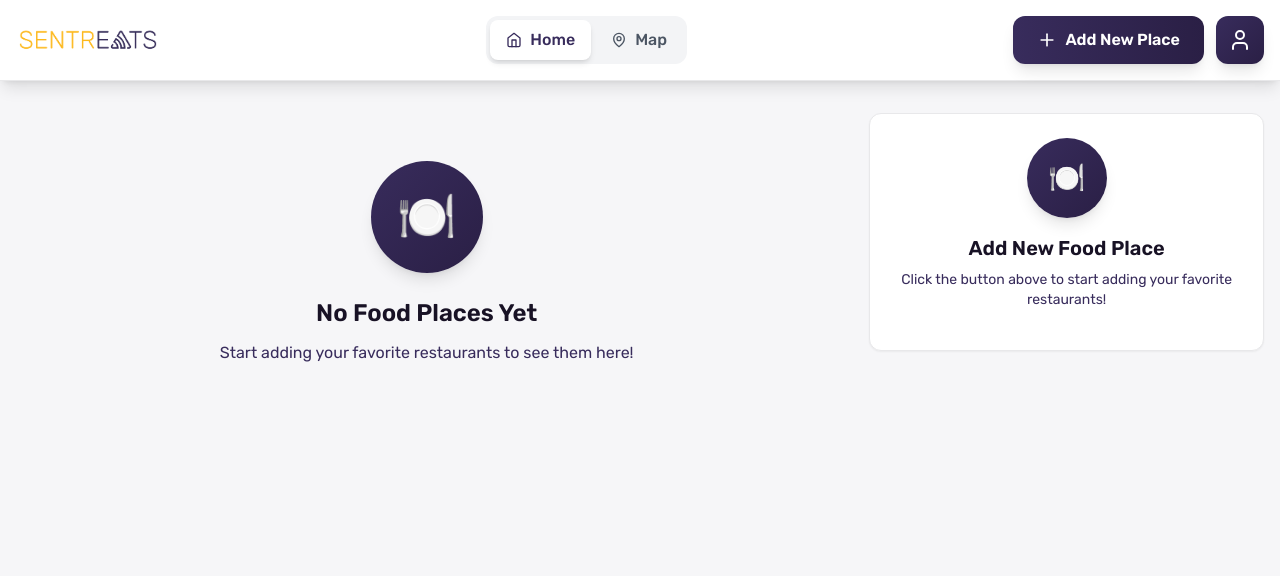
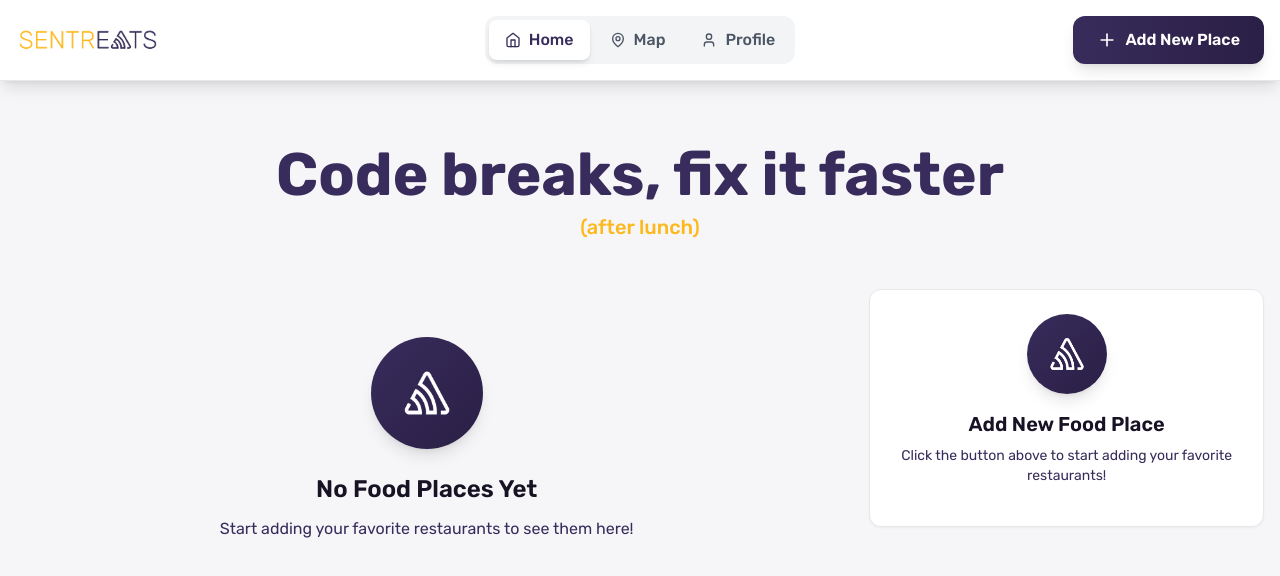
Before and after one commit to rawspinach155/SentrEats, a React (Vite) app: page / in a window 1280 px wide. Shown: the top 576 px of the page. Built offline with nearby package versions, Linux system fonts and the light colour scheme.

Commit message:
format updates, animation

```diff
--- a/src/App.jsx
+++ b/src/App.jsx
@@ -9,7 +9,6 @@
   const [foodPlaces, setFoodPlaces] = useState([])
   const [showForm, setShowForm] = useState(false)
   const [activeTab, setActiveTab] = useState('home')
-  const [showProfile, setShowProfile] = useState(false)
 
   const addFoodPlace = (newPlace) => {
     setFoodPlaces([...foodPlaces, { ...newPlace, id: Date.now() }])
@@ -22,16 +21,19 @@
 
   const handleTabChange = (tab) => {
     setActiveTab(tab)
-    setShowProfile(false)
-  }
-
-  const handleProfileClick = () => {
-    setShowProfile(!showProfile)
   }
 
   const renderMainContent = () => {
     if (activeTab === 'map') {
       return <Map />
+    }
+
+    if (activeTab === 'profile') {
+      return <Profile
+        foodPlaces={foodPlaces}
+        onDelete={deleteFoodPlace}
+        onAddNew={() => setShowForm(true)}
+      />
     }
 
     return (
@@ -43,10 +45,6 @@
   }
 
   const renderSideContent = () => {
-    if (showProfile) {
-      return <Profile />
-    }
-
     if (activeTab === 'home') {
       return (
         <FoodPlaceForm
@@ -66,15 +64,29 @@
         onAddNew={() => setShowForm(true)}
         activeTab={activeTab}
         onTabChange={handleTabChange}
-        onProfileClick={handleProfileClick}
       />
 
       {activeTab === 'map' ? (
         <div className="w-full">
           {renderMainContent()}
         </div>
+      ) : activeTab === 'profile' ? (
+        <div className="container mx-auto px-4 py-8">
+          <div className="lg:col-span-3">
+            {renderMainContent()}
+          </div>
+        </div>
       ) : (
         <div className="container mx-auto px-4 py-8">
+          {/* Slogan Section */}
+          <div className="text-center mb-12 pt-8">
+            <h1 className="text-6xl font-bold text-[#382c5c] mb-2 font-rubik">
+              Code <span className="inline-block origin-right animate-swing-down">breaks</span>, fix it faster
+            </h1>
+            <p className="text-xl text-[#FDB81B] font-medium font-rubik">
+              (after lunch)
+            </p>
+          </div>
 
           <div className="grid grid-cols-1 lg:grid-cols-3 gap-8">
             {/* Main Content */}
--- a/src/components/FoodPlaceForm.jsx
+++ b/src/components/FoodPlaceForm.jsx
@@ -136,7 +136,7 @@
       <div className="card text-center">
         <div className="text-[#382c5c] mb-4">
           <div className="w-20 h-20 bg-gradient-to-br from-[#382c5c] to-[#2a1f45] rounded-full flex items-center justify-center mx-auto mb-4 shadow-lg">
-            <span className="text-3xl">🍽️</span>
+            <img src="/sentry-glyph.png" alt="SentrEats Logo" className="w-12 h-12" />
           </div>
           <h3 className="text-xl font-semibold text-[#181225] mb-2 font-rubik">Add New Food Place</h3>
           <p className="text-sm text-[#382c5c]">Click the button above to start adding your favorite restaurants!</p>
--- a/src/components/FoodPlaceList.jsx
+++ b/src/components/FoodPlaceList.jsx
@@ -6,7 +6,7 @@
     return (
       <div className="text-center py-12">
         <div className="w-28 h-28 bg-gradient-to-br from-[#382c5c] to-[#2a1f45] rounded-full flex items-center justify-center mx-auto mb-6 shadow-lg">
-          <span className="text-5xl">🍽️</span>
+          <img src="/sentry-glyph.png" alt="SentrEats Logo" className="w-16 h-16" />
         </div>
         <h3 className="text-2xl font-semibold text-[#181225] mb-3 font-rubik">No Food Places Yet</h3>
         <p className="text-[#382c5c] font-rubik">Start adding your favorite restaurants to see them here!</p>
--- a/src/components/Header.jsx
+++ b/src/components/Header.jsx
@@ -1,16 +1,17 @@
 import React, { useState } from 'react'
 import { Plus, User, MapPin, Home } from 'lucide-react'
 
-const Header = ({ onAddNew, activeTab, onTabChange, onProfileClick }) => {
+const Header = ({ onAddNew, activeTab, onTabChange }) => {
   return (
     <header className="bg-white shadow-lg border-b border-[#e8e8ea] sticky top-0 z-50">
       <div className="container mx-auto px-4 py-4">
-        <div className="flex items-center justify-between">
+        <div className="grid grid-cols-3 items-center">
           <div className="flex items-center space-x-3">
             <img src="/logo.png" alt="SentrEats Logo" className="h-12 w-auto" />
           </div>
 
-          {/* Navigation Tabs */}
+          {/* Center: Navigation Tabs */}
+          <div className="flex items-center justify-center">
             <div className="flex items-center space-x-1 bg-gray-100 p-1 rounded-xl">
             <button
               onClick={() => onTabChange('home')}
@@ -35,9 +36,24 @@
               <MapPin className="w-4 h-4" />
               <span className="font-medium">Map</span>
             </button>
+
+            <button
+              onClick={() => onTabChange('profile')}
+              className={`flex items-center space-x-2 px-4 py-2 rounded-lg transition-all duration-200 ${
+                activeTab === 'profile'
+                  ? 'bg-white text-[#382c5c] shadow-md'
+                  : 'text-gray-600 hover:text-[#382c5c] hover:bg-white/50'
+              }`}
+            >
+              <User className="w-4 h-4" />
+              <span className="font-medium">Profile</span>
+            </button>
+            </div>
           </div>
 
-          <div className="flex items-center space-x-3">
+          {/* Right: Add New Place Button */}
+          <div className="flex items-center justify-end">
+            {activeTab === 'home' && (
               <button
                 onClick={onAddNew}
                 className="bg-gradient-to-r from-[#382c5c] to-[#2a1f45] hover:from-[#2a1f45] hover:to-[#1a142f] text-white font-semibold py-3 px-6 rounded-xl transition-all duration-300 transform hover:scale-105 active:scale-95 shadow-lg hover:shadow-xl flex items-center space-x-2"
@@ -45,14 +61,7 @@
                 <Plus className="w-5 h-5" />
                 <span>Add New Place</span>
               </button>
-
-            {/* Profile Button */}
-            <button
-              onClick={onProfileClick}
-              className="w-12 h-12 bg-gradient-to-br from-[#382c5c] to-[#2a1f45] rounded-xl flex items-center justify-center shadow-lg hover:shadow-xl transition-all duration-300 transform hover:scale-105 active:scale-95"
-            >
-              <User className="w-6 h-6 text-white" />
-            </button>
+            )}
           </div>
         </div>
       </div>
--- a/src/components/Map.jsx
+++ b/src/components/Map.jsx
@@ -88,15 +88,15 @@
 
   return (
     <div className="w-full">
-      <div className="mb-4">
-        <h2 className="text-2xl font-bold text-[#181225] mb-2">Food Places Map</h2>
-        <p className="text-gray-600">Explore food places in your area</p>
+      <div className="text-center py-8 px-6">
+        <h2 className="text-3xl font-bold text-[#181225] mb-3">Food Places Map</h2>
+        <p className="text-gray-600 text-lg">Explore food places in your area</p>
       </div>
 
       <div className="relative px-6">
         <div
           ref={mapRef}
-          className="w-full rounded-lg border border-gray-200"
+          className="w-full rounded-lg border border-gray-200 shadow-lg"
           style={{ height: '70vh', minHeight: '500px' }}
         />
 
@@ -110,7 +110,7 @@
         )}
       </div>
 
-      <div className="px-6 mt-4 text-sm text-gray-500">
+      <div className="px-6 mt-6 text-sm text-gray-500 text-center">
         <p>📍 Click and drag to explore the map</p>
         <p>🔍 Use the zoom controls to get a closer look</p>
       </div>
--- a/src/index.css
+++ b/src/index.css
@@ -39,4 +39,47 @@
   .filter-btn-inactive {
     @apply text-[#181225] hover:text-white;
   }
+
+  .animate-swing-down {
+    animation: swingDown 2.5s infinite;
+  }
+
+  @keyframes swingDown {
+    0% {
+      transform: rotate(0deg);
+    }
+    50% {
+      transform: rotate(0deg);
+    }
+    60% {
+      transform: rotate(-8deg);
+    }
+    65% {
+      transform: rotate(-7deg);
+    }
+    70% {
+      transform: rotate(-7.8deg);
+    }
+    75% {
+      transform: rotate(-7.2deg);
+    }
+    80% {
+      transform: rotate(-7.5deg);
+    }
+    85% {
+      transform: rotate(-7.4deg);
+    }
+    85% {
+      transform: rotate(-7.5deg);
+    }
+    90% {
+      transform: rotate(-6deg);
+    }
+    95% {
+      transform: rotate(-3deg);
+    }
+    100% {
+      transform: rotate(0deg);
+    }
+  }
 }
```
Also changed, not shown: src/components/Profile.jsx (+88 -3 lines), sentry-glyph.png (added). Lines whose indentation alone changed are shown as unchanged.
